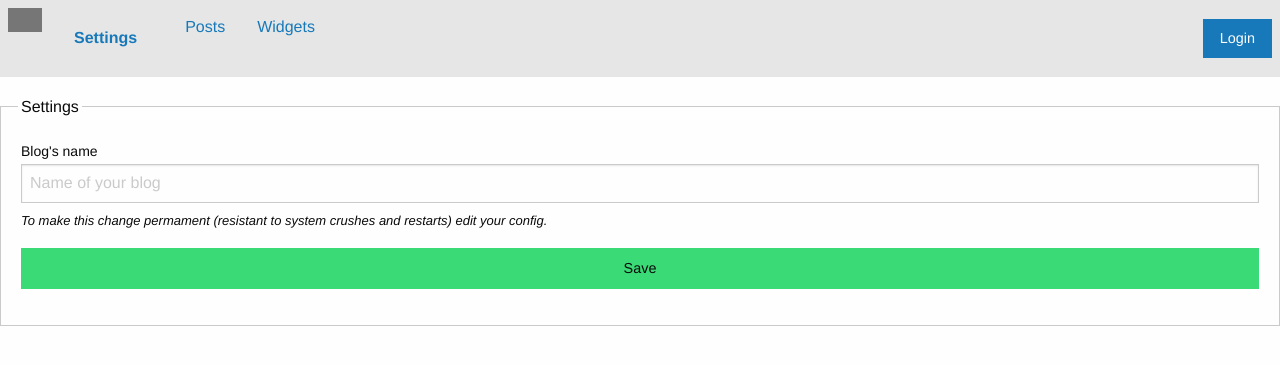
After one commit to jjpikoov/jjblog, a Python web app: template templates/admin/settings.j2 in a window 1280 px wide. The commit adds this page. Shown: the top 365 px of the page. Run offline with Jinja, Linux system fonts and the light colour scheme; the template is opened without the code that fills it, so the values that code supplies are empty; some libraries are stand-ins or nearby versions.

Commit message:
Settings done.

```diff
--- a/main.py
+++ b/main.py
@@ -9,9 +9,12 @@ app.config.from_object('config.DevConfig')
 database = SqliteDatabase(app.config['DATABASE'])
 database.init_db()
 
+app.register_blueprint(admin, url_prefix='/admin/')
+
 
 @app.before_request
 def before_request():
+    app.config['BLOG_NAME'] = admin.config['BLOG_NAME']
     g.db = database
     g.db.connect_db()
 
@@ -20,8 +23,6 @@ def before_request():
 def teardown_request(exception):
     db = getattr(g, 'db', None)
     db.close_db()
-
-app.register_blueprint(admin, url_prefix='/admin/')
 
 
 @app.route('/')
--- /dev/null
+++ b/templates/admin/settings.j2
@@ -0,0 +1,21 @@
+{% extends "admin/menu.j2" %}
+{% block title %}Settings{% endblock %}
+{% block more_css %}
+{% endblock %}
+{% block settings_menu_item_attributes %}class="menu-text"{% endblock %}
+{% block body %}
+<div class="row">
+  <fieldset class="small-12 medium-8 medium-centered columns fieldset">
+    <legend>Settings</legend>
+    <form method="post">
+      <label for="blog_name">Blog's name
+        <input type="text" aria-describedby="blogNameHelpText" name="blog_name" placeholder="Name of your blog">
+      </label>
+      <p class="help-text" id="blogNameHelpText">To make this change permament (resistant to system crushes and restarts) edit your config.</p>
+      <button class="success expanded button" type="submit">Save</button>
+    </form>
+  </fieldset>
+</div>
+{% endblock %}
+{% block more_scripts %}
+{% endblock %}
```
Also changed, not shown: admin.py (+5 -2 lines), templates/blog.j2 (+11 -4 lines).
